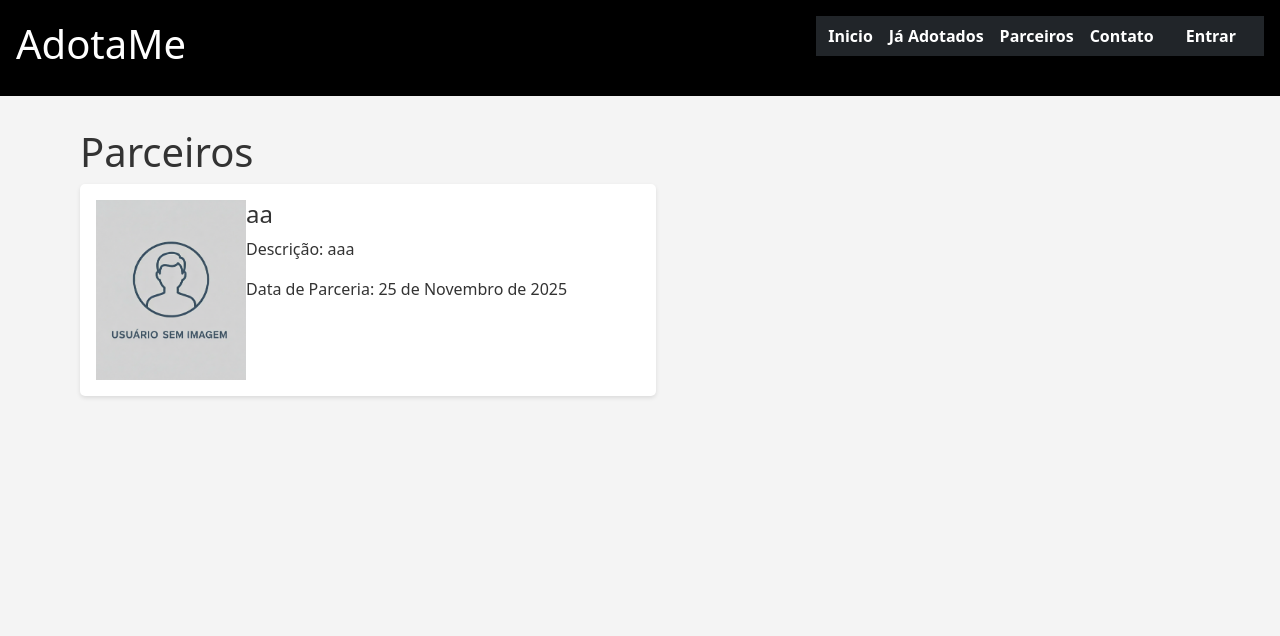
After one commit to leonardo300250/trabalho-final-python, a Django app: page /parceiros/ in a window 1280 px wide. The commit adds this page. Shown: the top 636 px of the page. Run offline with Django 5.2, Linux system fonts and the light colour scheme; data comes from the database, SQL or seed files in the repository; some libraries are stand-ins or nearby versions.

Commit message:
criação parceiros.html e adotados.html

```diff
--- a/rh/models.py
+++ b/rh/models.py
@@ -16,18 +16,17 @@ class Produtos(models.Model):
     def __str__(self):
         return self.produto
 
-class Funcionarios(models.Model):
+class Parceiros(models.Model):
     foto = models.ImageField(null=True, blank=True)
     nome = models.CharField(max_length=100)
-    cargo = models.CharField(max_length=100)
-    departamento = models.CharField(max_length=100)
-    data_contratacao = models.DateField()
+    descricao = models.TextField(max_length=100,null=True,blank=True)
+    data_parceria = models.DateField()
     status = models.BooleanField(default=True)
 
     #corrige o problema de duplo 's' no nome do modelo no admin
     class Meta:
-        verbose_name = "Funcionário"
-        verbose_name_plural = "Funcionários" # Define o nome plural correto
+        verbose_name = "Parceiro"
+        verbose_name_plural = "Parceiros" # Define o nome plural correto
     def __str__(self):
         return self.nome
 
@@ -60,3 +59,16 @@ class Clientes(models.Model):
         verbose_name_plural = "Clientes" # Define o nome plural correto
     def __str__(self):
         return self.nome
+
+class Adotados(models.Model):
+    foto = models.ImageField(null=True,blank=True)
+    nome = models.CharField(max_length=100,null=True,blank=True)
+    categoria = models.CharField(max_length=100,null=True,blank=True)
+    descricao = models.TextField(max_length=100,null=True,blank=True)
+    status = models.BooleanField(default=True)
+
+    class Meta:
+        verbose_name = "Adotado"
+        verbose_name_plural = "Adotados" # Define o nome plural correto
+    def __str__(self):
+        return self.adotado
--- /dev/null
+++ b/rh/templates/parceiros.html
@@ -0,0 +1,25 @@
+{% extends "base.html" %}
+{% block title %}Parceiros{% endblock %}
+
+{% block content %}
+    <h1> Parceiros </h1>
+
+    {% for parceiro in parceiros %}
+    <section class="card-funcionario">
+        {% if parceiro.foto.url != null %}
+        <img src="{{ parceiro.foto.url }}" alt="Foto de {{parceiro.nome}}">
+        {% else %}
+        <img src="/static/images/usuario-sem-imagem.png" alt="Foto padrão de usuário">
+        {% endif %}
+        <div class="info-parceiro">
+            <h4>{{parceiro.nome}}</h4>
+            <p>Descrição: {{parceiro.descricao}} </p>
+            <p>Data de Parceria: {{parceiro.data_parceria}}</p>
+            {% if funcionario.status == True %}
+                <p>Situação: Credenciado</p>
+            {% endif %}
+        </div>
+    </section>
+    {% endfor %}
+
+{% endblock %}
--- a/rh/urls.py
+++ b/rh/urls.py
@@ -9,9 +9,9 @@ urlpatterns = [
     path('logout/', auth_views.LogoutView.as_view(next_page='home'), name='logout'),
     path('cadastro/', views.cadastro, name='cadastro'),
     path('',views.home, name='home'),
-    path('produtos/',views.produtos, name='produtos'),
+    path('adotados/',views.adotados, name='adotados'),
     path('clientes/',views.clientes, name='clientes'),
-    path('funcionarios/',views.funcionarios, name='funcionarios'),
+    path('parceiros/',views.parceiros, name='parceiros'),
     path('contatos/', views.contatos, name='contatos'),
 
 
--- a/rh/views.py
+++ b/rh/views.py
@@ -1,8 +1,9 @@
 from django.shortcuts import redirect, render
 from django.contrib.auth.forms import UserCreationForm
-from .models import Funcionarios
+from .models import Parceiros
 from .forms import ContatoModelForm
 from .models import Produtos
+from .models import Adotados
 # Create your views here.
 
 def cadastro(request):
@@ -23,22 +24,33 @@ def home(request):
     products = Produtos.objects.filter(em_estoque=True)
     return render(request, 'home.html', {'products': products})
 
+
+def adotados(request):
+    lista_adotados = Adotados.objects.filter(status=True)
+    context = {
+        'adotados': lista_adotados
+    }
+    return render(request, 'adotados.html', context)
+
 def produtos(request):
     lista_produtos = Produtos.objects.filter(em_estoque=True)
     context = {
         'products': lista_produtos
     }
     return render(request, 'produtos.html', context)
+
 def clientes(request):
     return render(request,'clientes.html')
+
 def contatos(request):
     return render(request, 'contatos.html')
-def funcionarios(request):
-    funcionarios = Funcionarios.objects.filter(status=True)
+
+def parceiros(request):
+    parceiros = Parceiros.objects.filter(status=True)
     context = {
-        'funcionarios': funcionarios
+        'parceiros': parceiros
     }
-    return render(request,'funcionarios.html',context)
+    return render(request,'parceiros.html',context)
 
 # A view principal do formulário
 def formulario_contato_view(request):
--- a/templates/components/_navbar.html
+++ b/templates/components/_navbar.html
@@ -1,7 +1,8 @@
 <nav class="navbar navbar-expand-lg navbar-dark bg-dark mb-4">
     <div class="container">
         <a href="{% url 'home' %}">Inicio</a>
-        <a href="{% url 'funcionarios' %}">Parceiros</a>
+        <a href="{% url 'adotados' %}">Já Adotados</a>
+        <a href="{% url 'parceiros' %}">Parceiros</a>
         <a href="{% url 'contatos'%}">Contato</a>
 
         <a class="navbar-brand" href="{% url 'home' %}"></a>
```
Also changed, not shown: rh/admin.py (+10 -5 lines), rh/templates/adotados.html (added, +7 -0 lines), rh/templates/funcionarios.html (deleted, +0 -26 lines), rh/templates/produtos.html (deleted, +0 -7 lines), db.sqlite3, rh/migrations/0008_parceiros_delete_funcionarios.py (added).
